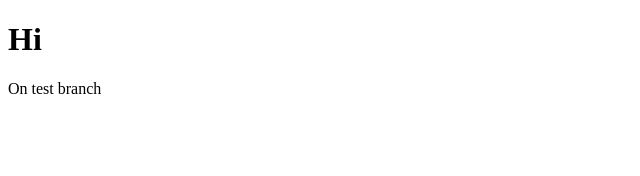
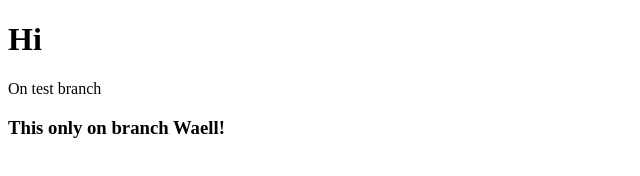
Before and after one commit to Lewdawg/lkw, a plain HTML site: page index.html in a window 1280 px wide. Shown: the whole page, without its empty margins (0-640 px from the left). Drawn offline with Linux system fonts and the light colour scheme.

Commit message:
waell comment

```diff
--- a/index.html
+++ b/index.html
@@ -11,6 +11,9 @@
 <body>
     <h1>Hi</h1>
     <p>On test branch</p>
+
+    <h3>This only on branch Waell!</h3>
+
 </body>
 
 </html>
```
